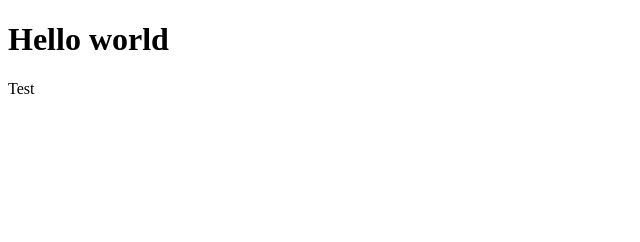
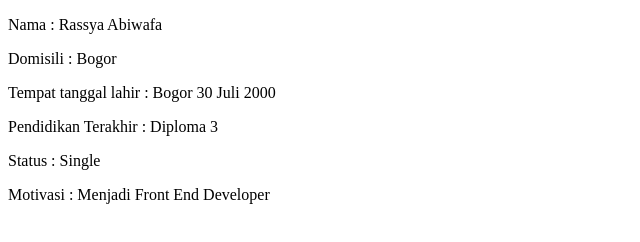
Before and after one commit to rhenaldkarrel/git-learning, a plain HTML site: page index.html in a window 1280 px wide. Shown: the whole page, without its empty margins (0-640 px from the left). Drawn offline with Linux system fonts and the light colour scheme.

Commit message:
add section rassya_abiwafa

```diff
--- a/index.html
+++ b/index.html
@@ -7,7 +7,13 @@
   <title>Learn Git</title>
 </head>
 <body>
-  <h1>Hello world</h1>
-  <p>Test</p>
+  <section>
+    <p>Nama : Rassya Abiwafa</p>
+    <p>Domisili : Bogor</p>
+    <p>Tempat tanggal lahir : Bogor 30 Juli 2000</p>
+    <p>Pendidikan Terakhir : Diploma 3</p>
+    <p>Status : Single</p>
+    <p>Motivasi : Menjadi Front End Developer</p>
+  </section>
 </body>
 </html>
```
